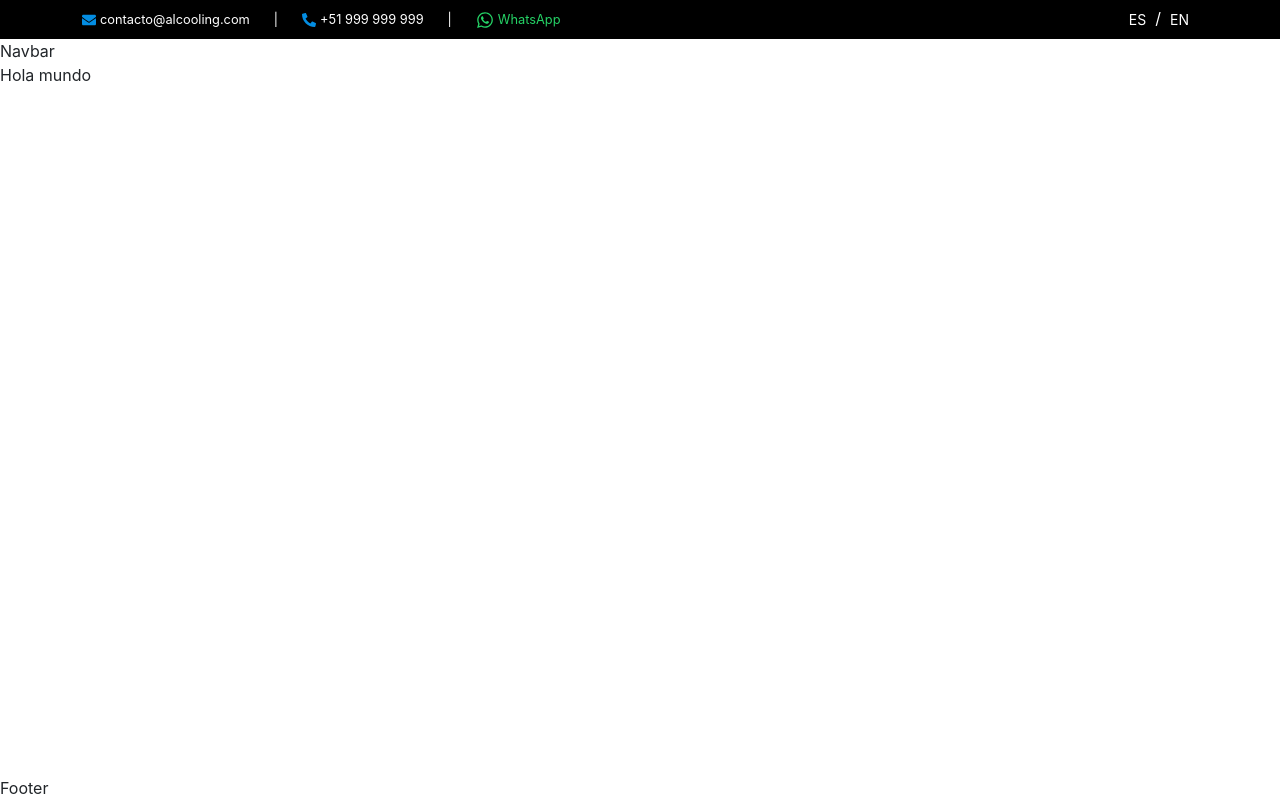
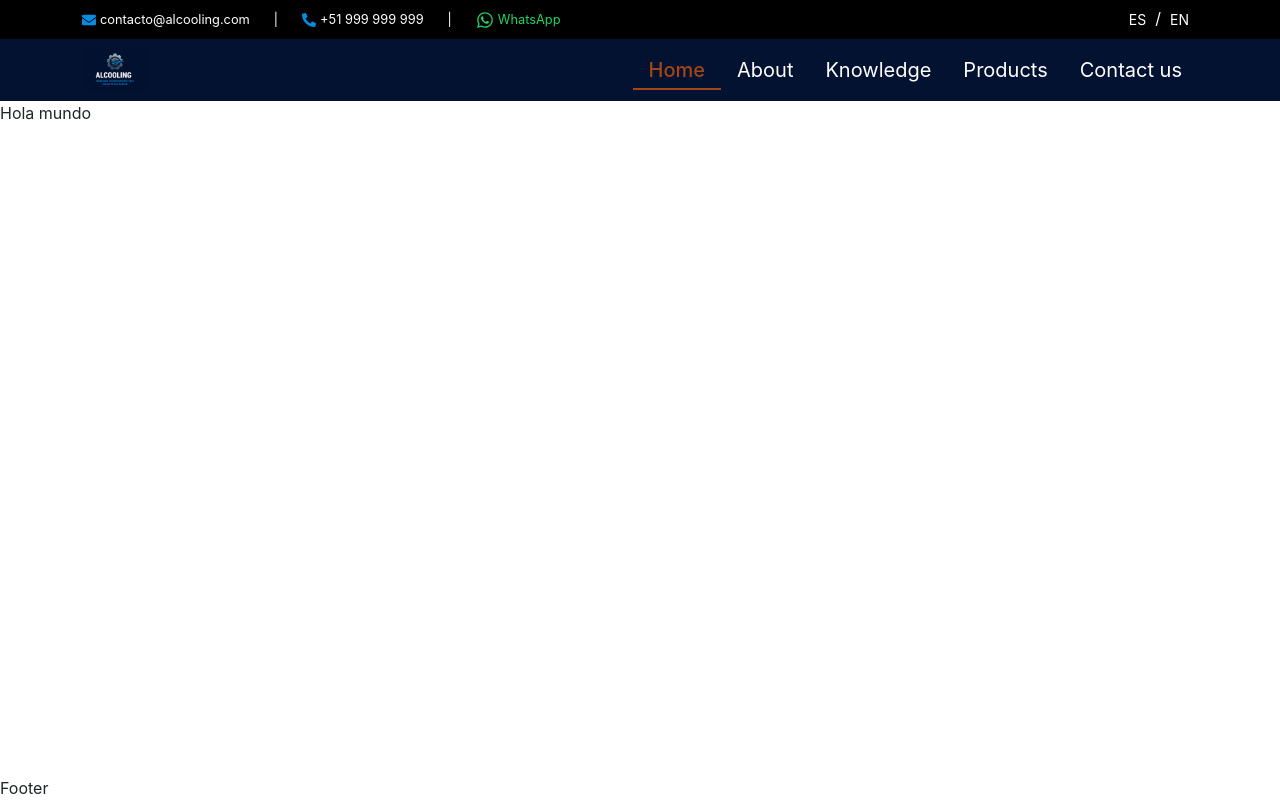
Before and after one commit to jAlejandroGM/advancedline-cooling-web, a React (Vite) app: page / in a window 1280 px wide. Built offline with nearby package versions, Linux system fonts and the light colour scheme.

Commit message:
feat: implement Navbar component with responsive design and language selector; update translations

```diff
--- a/src/components/Navbar/Navbar.jsx
+++ b/src/components/Navbar/Navbar.jsx
@@ -1,7 +1,122 @@
 import React from "react";
+import styles from "./Navbar.module.css";
+import { Link, NavLink } from "react-router-dom";
+import { useTranslation } from "react-i18next";
+import LanguageSelector from "../LanguageSelector/LanguageSelector";
 
 const Navbar = () => {
-  return <div>Navbar</div>;
+  const { t } = useTranslation();
+
+  return (
+    <nav
+      className={`navbar navbar-expand-md ${styles["bg-nav"]}`}
+      aria-label={t("navbar.navbar-aria-label")}
+    >
+      <div className="container">
+        <Link
+          to="/"
+          className="navbar-brand p-0 m-0 text-decoration-none"
+          aria-label={t("navbar.logo-aria-label")}
+        >
+          <img
+            src="/banner-low.jpeg"
+            alt="ALCooling logo"
+            className={styles.brandLogo}
+            decoding="async"
+            onError={(e) => {
+              e.currentTarget.onerror = null;
+              e.currentTarget.src = "/vite.svg";
+            }}
+          />
+        </Link>
+
+        {/* Toggler for mobile */}
+        <button
+          className="navbar-toggler"
+          type="button"
+          data-bs-toggle="collapse"
+          data-bs-target="#mainNav"
+          aria-controls="mainNav"
+          aria-expanded="false"
+          aria-label={t("navbar.navbar-aria-label-toggler")}
+        >
+          <span className="navbar-toggler-icon"></span>
+        </button>
+
+        {/* Collapsible content */}
+        <div className="collapse navbar-collapse" id="mainNav">
+          <ul className="navbar-nav ms-auto align-items-md-center">
+            <li className="nav-item">
+              <NavLink
+                to="/"
+                end
+                className={({ isActive }) =>
+                  `nav-link px-2 px-md-3 fs-5 ${styles.navLink} ${
+                    isActive ? styles.active : ""
+                  }`
+                }
+              >
+                {t("navbar.home")}
+              </NavLink>
+            </li>
+            <li className="nav-item">
+              <NavLink
+                to="/about"
+                className={({ isActive }) =>
+                  `nav-link px-2 px-md-3 fs-5 ${styles.navLink} ${
+                    isActive ? styles.active : ""
+                  }`
+                }
+              >
+                {t("navbar.about")}
+              </NavLink>
+            </li>
+            <li className="nav-item">
+              <NavLink
+                to="/knowledge"
+                className={({ isActive }) =>
+                  `nav-link px-2 px-md-3 fs-5 ${styles.navLink} ${
+                    isActive ? styles.active : ""
+                  }`
+                }
+              >
+                {t("navbar.knowledge")}
+              </NavLink>
+            </li>
+            <li className="nav-item">
+              <NavLink
+                to="/products"
+                className={({ isActive }) =>
+                  `nav-link px-2 px-md-3 fs-5 ${styles.navLink} ${
+                    isActive ? styles.active : ""
+                  }`
+                }
+              >
+                {t("navbar.products")}
+              </NavLink>
+            </li>
+            <li className="nav-item">
+              <NavLink
+                to="/contact"
+                className={({ isActive }) =>
+                  `nav-link px-2 px-md-3 fs-5 ${styles.navLink} ${
+                    isActive ? styles.active : ""
+                  }`
+                }
+              >
+                {t("navbar.contact")}
+              </NavLink>
+            </li>
+
+            {/* Language selector only on mobile (Topbar shows it on md+) */}
+            <li className="nav-item d-md-none mt-2">
+              <LanguageSelector />
+            </li>
+          </ul>
+        </div>
+      </div>
+    </nav>
+  );
 };
 
 export default Navbar;
--- a/src/components/Navbar/Navbar.module.css
+++ b/src/components/Navbar/Navbar.module.css
@@ -0,0 +1,55 @@
+.bg-nav {
+  background-color: var(--color-bg-primary);
+}
+
+.navLink {
+  color: var(--color-white);
+  text-decoration: none;
+  transition: color 0.5s ease-in-out;
+  position: relative;
+}
+
+.navLink::after {
+  content: "";
+  position: absolute;
+  left: 0;
+  bottom: 0.15em;
+  height: 2px;
+  background-color: var(--color-wood);
+  width: 0;
+  transition: width 200ms ease-in-out;
+}
+
+.navLink:hover,
+.navLink:focus,
+.navLink:focus-visible {
+  color: var(--color-wood);
+}
+
+.active {
+  color: var(--color-wood);
+  font-weight: 500;
+}
+
+.navLink.active {
+  color: var(--color-wood);
+  font-weight: 500;
+}
+
+.active::after,
+.navLink.active::after {
+  width: 100%;
+}
+
+.brandLogo {
+  display: block;
+  height: 38px;
+  width: auto;
+  object-fit: contain;
+}
+
+@media (min-width: 768px) {
+  .brandLogo {
+    height: 44px;
+  }
+}
--- a/src/locales/en/translation.json
+++ b/src/locales/en/translation.json
@@ -3,5 +3,15 @@
     "email-aria-label": "Send an email to contacto@alcooling.com",
     "tel-aria-label": "Call +51 999 999 999",
     "wsp-aria-label": "Chat on WhatsApp"
+  },
+  "navbar": {
+    "navbar-aria-label": "Main navigation",
+    "logo-aria-label": "Go to home page",
+    "navbar-aria-label-toggler": "Open main menu",
+    "home": "Home",
+    "about": "About",
+    "knowledge": "Knowledge",
+    "products": "Products",
+    "contact": "Contact us"
   }
 }
--- a/src/locales/es/translation.json
+++ b/src/locales/es/translation.json
@@ -3,5 +3,15 @@
     "email-aria-label": "Enviar correo a contacto@alcooling.com",
     "tel-aria-label": "Llamar al +51 999 999 999",
     "wsp-aria-label": "Chatea por WhatsApp"
+  },
+  "navbar": {
+    "navbar-aria-label": "Navegación principal",
+    "logo-aria-label": "Ir a la página de inicio",
+    "navbar-aria-label-toggler": "Abrir menú principal",
+    "home": "Inicio",
+    "about": "Nosotros",
+    "knowledge": "Conocimiento",
+    "products": "Productos",
+    "contact": "Contáctanos"
   }
 }
```
